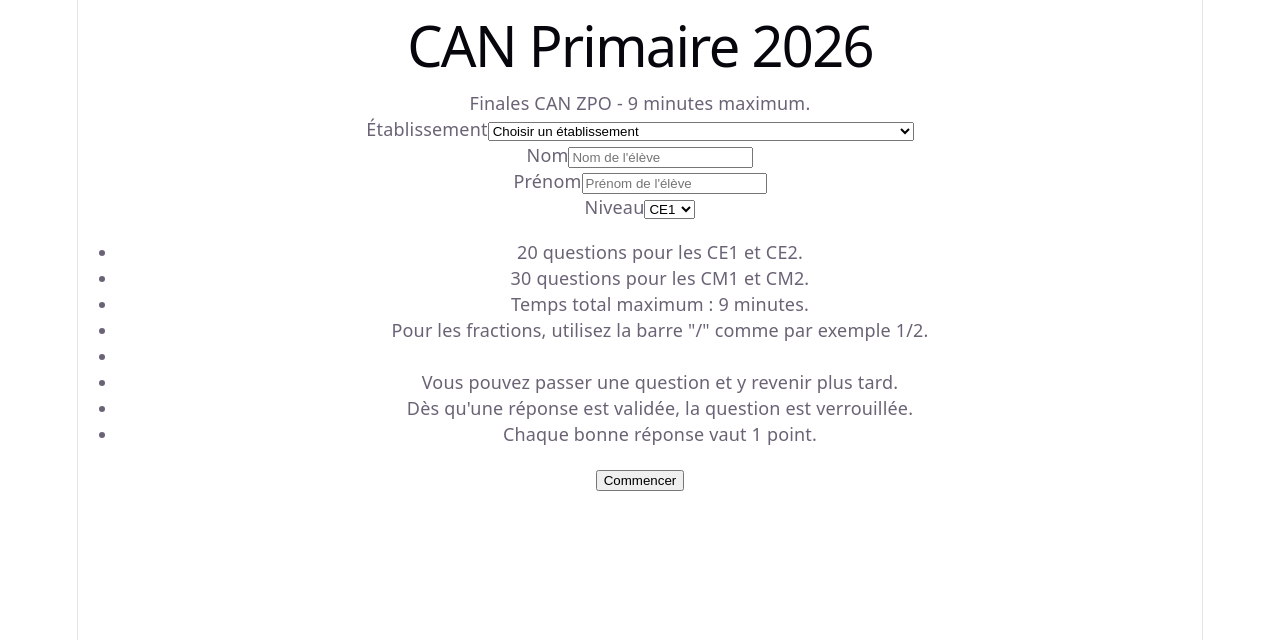
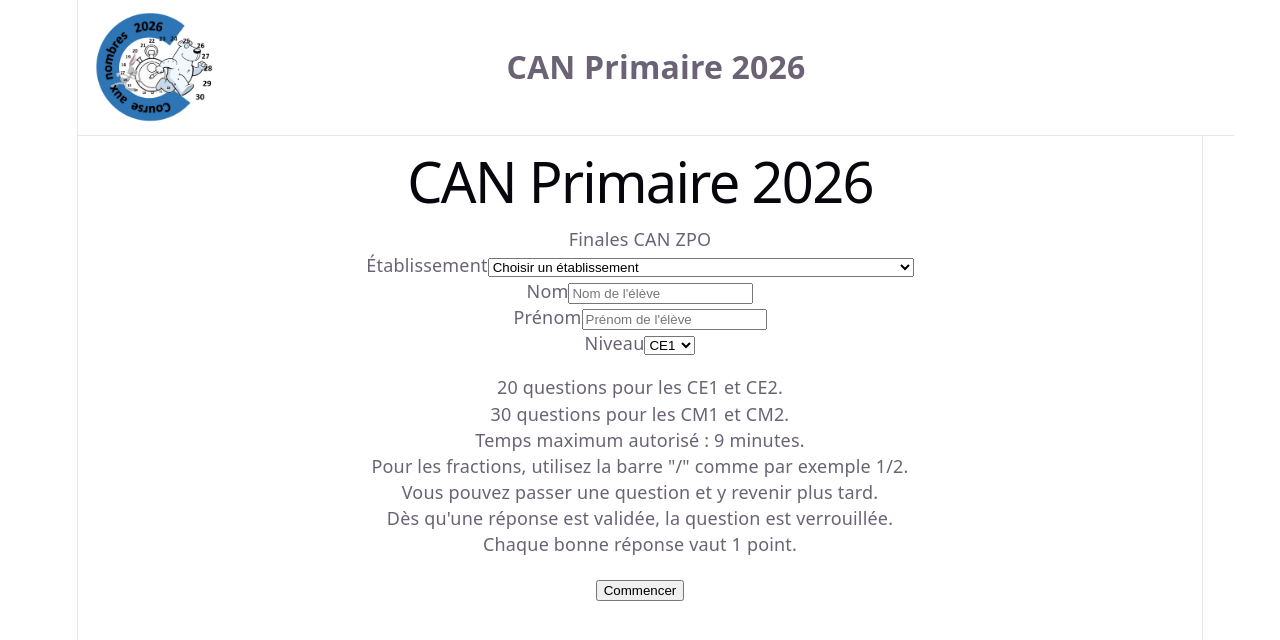
Before and after one commit to vincentguzzo/CAN-PRIMAIRE-2026, a React (Vite) app: page / in a window 1280 px wide. Shown: the top 640 px of the page. Built offline with nearby package versions, Linux system fonts and the light colour scheme.

Commit message:
modifications interface

```diff
--- a/src/App.jsx
+++ b/src/App.jsx
@@ -432,6 +432,53 @@ function resetAll() {
 
   return (
     <div className="min-h-screen bg-slate-100 text-slate-900 p-4 md:p-8">
+
+<div
+  style={{
+    display: "grid",
+    gridTemplateColumns: "1fr 1fr 1fr",
+    alignItems: "center",
+    width: "100%",
+    background: "white",
+    borderBottom: "1px solid #e2e8f0",
+    padding: "12px 16px",
+  }}
+>
+  <div style={{ display: "flex", justifyContent: "flex-start" }}>
+    <img
+      src="/questions/logoCanP.png"
+      alt="Logo CAN Primaire"
+      style={{
+        width: "120px",
+        height: "auto",
+        objectFit: "contain",
+      }}
+    />
+  </div>
+
+  <div
+    style={{
+      textAlign: "center",
+      fontWeight: "bold",
+      fontSize: "32px",
+    }}
+  >
+    CAN Primaire 2026
+  </div>
+
+  <div
+    style={{
+      textAlign: "right",
+      fontWeight: "900",
+      fontSize: "24px",
+    }}
+  >
+    {step === "quiz" ? formatTime(timeLeft) : ""}
+  </div>
+</div>
+
+
+
       <div className="max-w-6xl mx-auto">
         <div className="bg-white rounded-3xl shadow-lg border border-slate-200 overflow-hidden">
 
@@ -443,7 +490,7 @@ function resetAll() {
             </h1>
 
             <p className="text-slate-600 mt-2">
-              Finales CAN ZPO - 9 minutes maximum.
+              Finales CAN ZPO
             </p>
 
 
@@ -451,6 +498,7 @@ function resetAll() {
 
 {step === "setup" && (
   <div className="p-6 md:p-8 grid gap-6 max-w-2xl">
+
     <div>
       <label className="block text-sm font-semibold mb-2">Établissement</label>
       <select
@@ -582,10 +630,10 @@ function resetAll() {
     </div>
 
     <div className="bg-amber-50 border border-amber-200 rounded-2xl p-4 text-sm text-amber-900">
-      <ul className="list-disc pl-5 space-y-1">
+      <ul style={{ listStyleType: "none", paddingLeft: 0 }}>
         <li>20 questions pour les CE1 et CE2.</li>
         <li>30 questions pour les CM1 et CM2.</li>
-        <li>Temps total maximum : 9 minutes.</li>
+        <li>Temps maximum autorisé : 9 minutes.</li>
         <li>Pour les fractions, utilisez la barre "/" comme par exemple 1/2.</li>
         <li> </li>
         <li>Vous pouvez passer une question et y revenir plus tard.</li>
@@ -618,10 +666,15 @@ function resetAll() {
       color: timeLeft <= 30 ? "#dc2626" : "#0f172a"
     }}
 >
-  {formatTime(timeLeft)}
+
 </div>
       <div className="mb-5">
-        <div className="grid grid-cols-5 gap-2 max-w-sm mx-auto">
+
+        <div
+  className="grid grid-cols-5 gap-2 max-w-sm mx-auto"
+  style={{ marginBottom: "30px" }}
+>
+
           {questions.map((question, index) => {
             const locked = Boolean(lockedAnswers[question.id]);
             const active = index === currentIndex;
@@ -644,7 +697,7 @@ function resetAll() {
         </div>
       </div>
 
-      <div className="bg-white rounded-2xl border border-slate-200 overflow-hidden">
+      <div className="mt-6 bg-white rounded-2xl border border-slate-200 overflow-hidden">
         <img
           src={currentQuestion.imageUrl}
           alt={`Question ${currentIndex + 1}`}
```
Also changed, not shown: public/questions/logoCanP.png (added), 1 other file (tests, documents, lock files or other folders).
